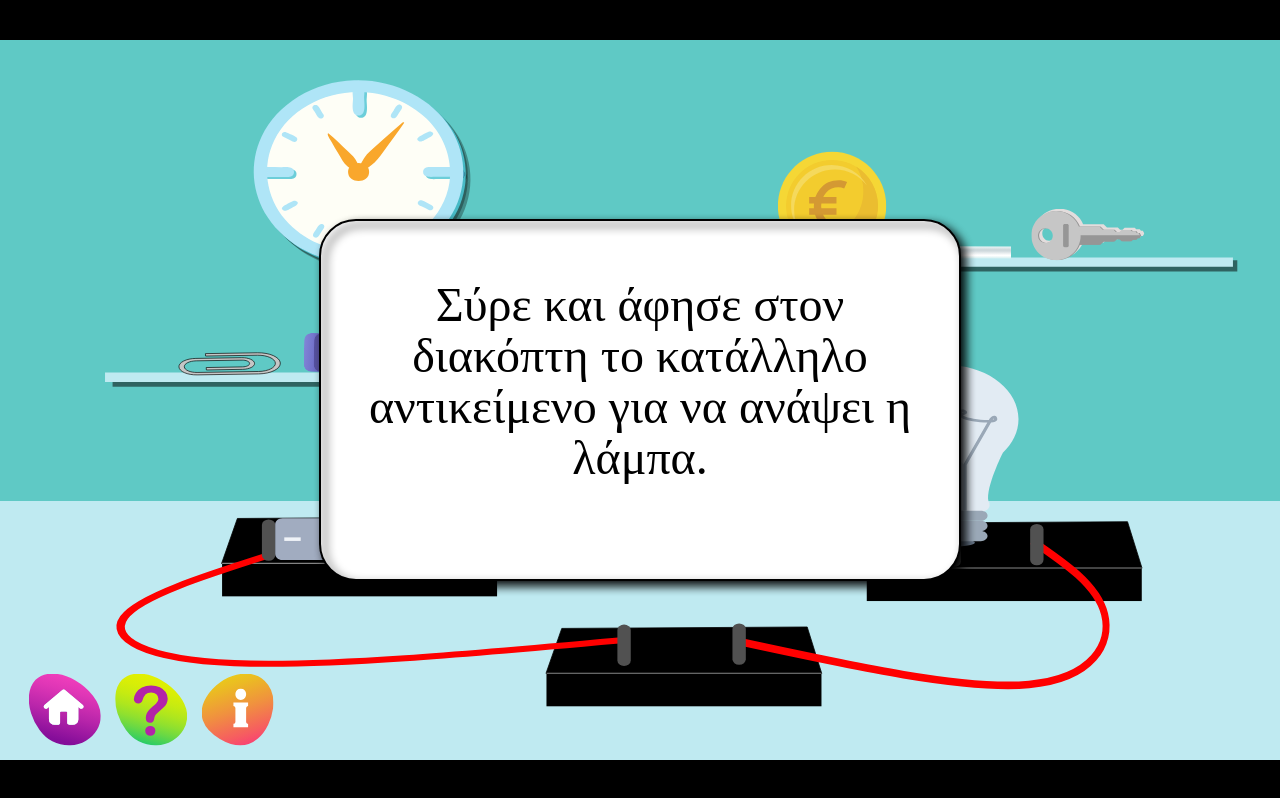
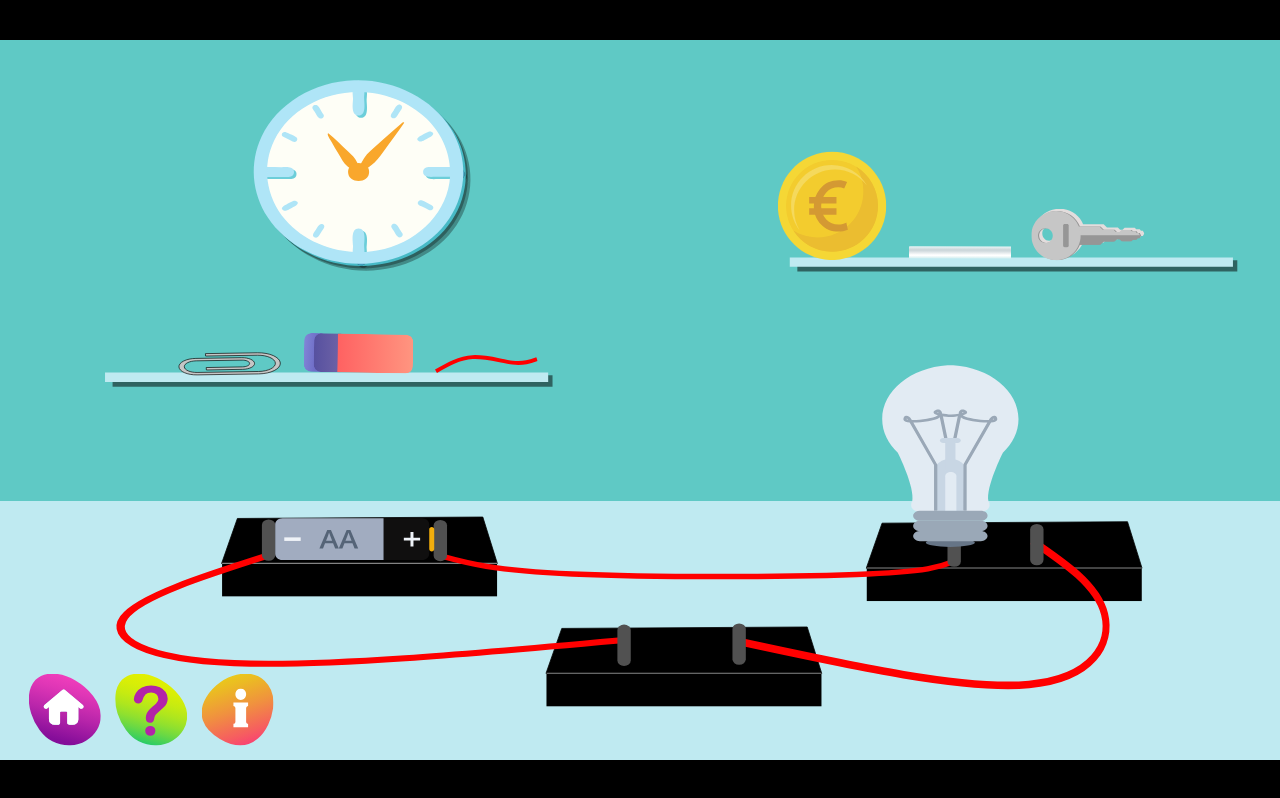
Before and after one commit to photodentro/circuits, a plain HTML site: page index.html in a window 1280 px wide. Drawn offline with Linux system fonts and the light colour scheme.

Commit message:
no help on start

```diff
--- a/index.html
+++ b/index.html
@@ -187,6 +187,7 @@
     stage.addChild(statusText);
     theHelp = new theHelp("Σύρε και άφησε στον διακόπτη το κατάλληλο αντικείμενο για να ανάψει η λάμπα.")
     theHelp.create();
+    theHelp.hide();
     resize();
     // Resource preloading
     for (var i = 0; i < resourceNames.length; i++) {
@@ -245,13 +246,10 @@ function queueComplete(event) {
   }//for each toy
 
   stage.update();
-  initLevel(0);
   resize();
   window.addEventListener('resize', resize, false);
 }
 
-function initLevel(newLevel) {
-}
 
 function resize() {
   // Resize the canvas element
```
Also changed, not shown: resource/license.txt.
